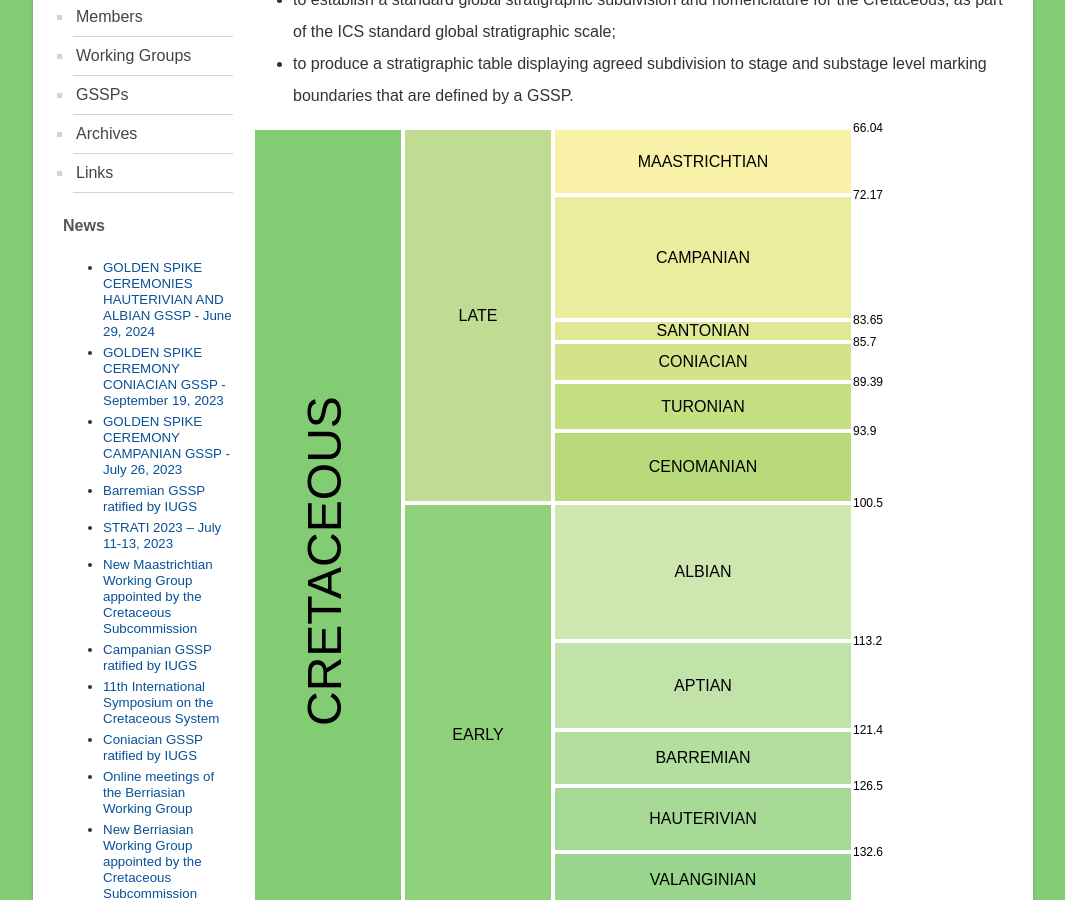
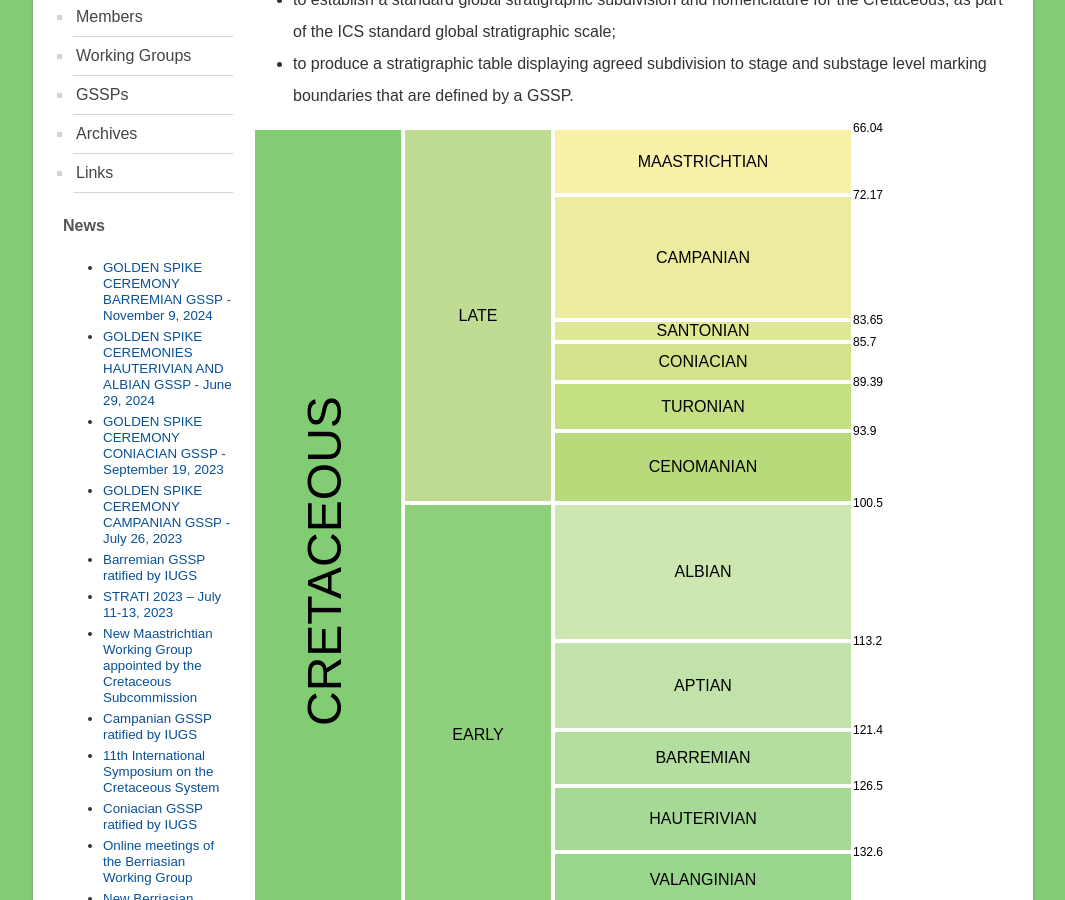
Before and after one commit to i-c-stratigraphy/subcommission-cretaceous, a Jekyll site: the page built from pages/index.md, in a window 1280 px wide and 900 px high, scrolled down 500 px. Shown: the whole window, without its empty margins (107-1172 px from the left). Built offline with Jekyll 4.4.1, drawn with Linux system fonts in a browser that asks for light colours.

Commit message:
Update menu.html

```diff
--- a/_includes/menu.html
+++ b/_includes/menu.html
@@ -38,6 +38,7 @@
 <div id="news">
     <h4>News</h4>
     <ul>
+        <li><a href="https://stratigraphy.org/subcommission-cretaceous/news/barremian-ceremony">GOLDEN SPIKE CEREMONY BARREMIAN GSSP - November 9, 2024</a></li>
         <li><a href="https://stratigraphy.org/subcommission-cretaceous/news/hauterivian-albian-ceremonies">GOLDEN SPIKE CEREMONIES HAUTERIVIAN AND ALBIAN GSSP - June 29, 2024</a></li>
         <li><a href="https://stratigraphy.org/subcommission-cretaceous/news/coniacian-ceremony">GOLDEN SPIKE CEREMONY CONIACIAN GSSP - September 19, 2023</a></li>
         <li><a href="https://stratigraphy.org/subcommission-cretaceous/news/campanian-ceremony">GOLDEN SPIKE CEREMONY CAMPANIAN GSSP - July 26, 2023</a></li>
```
